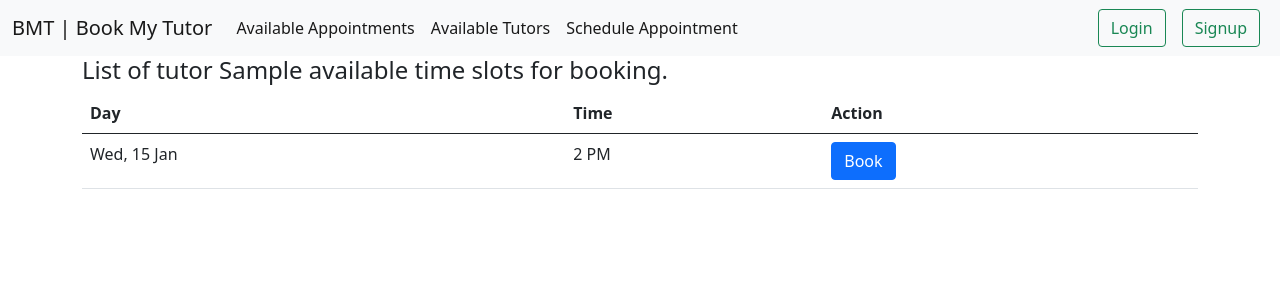
After one commit to ArtusU/BookMyTutor, a Django app: page /booking/tutor/1/ in a window 1280 px wide. The commit adds this page. Shown: the top 300 px of the page. Run offline with Django 4.2, Linux system fonts and the light colour scheme; tables that the repository leaves empty hold one stand-in row (values such as "Sample post").

Commit message:
tutor appointments

```diff
--- a/apps/booking/models.py
+++ b/apps/booking/models.py
@@ -1,4 +1,5 @@
 from django.db import models
+from django.urls import reverse
 #from django.contrib.auth.models import User
 
 from apps.userprofile.models import CustomUser
@@ -27,5 +28,13 @@ class Appointment(models.Model):
     student = models.ForeignKey(CustomUser, related_name='student_appointments', on_delete=models.CASCADE, null=True, blank=True)
     booked = models.BooleanField(default=False)
 
+    @property
+    def get_weekday(self):
+        return self.day.strftime("%A")
+
     def __str__(self):
         return f"{self.tutor} | day: {self.day} | time: {self.time}"
+
+    def get_absolute_url(self):
+        # returns a complete url string and let view handle the redirect
+        return reverse("session-detail", kwargs={"pk": self.pk})
--- a/apps/booking/urls.py
+++ b/apps/booking/urls.py
@@ -1,9 +1,10 @@
 from django.urls import path
 
-from .views import aval_slots
+from .views import aval_slots, tutor
 
 app_name = 'booking'
 
 urlpatterns = [
     path("", aval_slots, name="aval_slots"),
+    path("tutor/<int:id>/", tutor, name="tutor"),
 ]
--- a/apps/booking/views.py
+++ b/apps/booking/views.py
@@ -1,9 +1,21 @@
-from django.shortcuts import render
+from django.shortcuts import get_object_or_404, render
 
 from .models import Appointment
+from apps.userprofile.models import CustomUser
 
 
 def aval_slots(request):
     slots = Appointment.objects.all()
     context = {"slots": slots}
     return render(request, "booking/slots.html", context)
+
+
+def tutor(request, id):
+    user = get_object_or_404(CustomUser, id=id)
+    slots = Appointment.objects.filter(tutor=user).order_by("day")
+    context = {"user": user, "slots": slots}
+    return render(request, "booking/tutor.html", context)
+
+
+def make_appointment():
+    pass
--- a/apps/templates/base.html
+++ b/apps/templates/base.html
@@ -14,14 +14,14 @@
     <header class="site-header">
       <nav class="navbar navbar-expand-lg navbar-light bg-light">
         <div class="container-fluid">
-          <a class="navbar-brand" href="#">BMT | Book My Tutor</a>
+          <a class="navbar-brand" href="{% url 'about' %}">BMT | Book My Tutor</a>
           <button class="navbar-toggler" type="button" data-bs-toggle="collapse" data-bs-target="#navbarSupportedContent" aria-controls="navbarSupportedContent" aria-expanded="false" aria-label="Toggle navigation">
             <span class="navbar-toggler-icon"></span>
           </button>
           <div class="collapse navbar-collapse" id="navbarSupportedContent">
             <ul class="navbar-nav me-auto mb-2 mb-lg-0">
               <li class="nav-item">
-                <a class="nav-link active" aria-current="page" href="#">Available Appointments</a>
+                <a class="nav-link active" aria-current="page" href="{% url 'booking:aval_slots' %}">Available Appointments</a>
               </li>
               <li class="nav-item">
                 <a class="nav-link active" aria-current="page" href="#">Available Tutors</a>
@@ -49,8 +49,8 @@
     {% endif %}
 
     <div class="container m-20">
-        {% block content %}
-        {% endblock content %}
+    {% block content %}
+    {% endblock content %}
     </div>
 
     <!-- Optional JavaScript; choose one of the two! -->
--- /dev/null
+++ b/apps/templates/booking/tutor.html
@@ -0,0 +1,29 @@
+{% extends "base.html" %}
+{% block content %}
+
+
+<h4>List of tutor {{user|title}} available time slots for booking.</h4>
+
+{% if slots %}
+<table class="table">
+    <thead>
+        <tr>
+            <th scope="col">Day</th>
+            <th scope="col">Time</th>
+            <th scope="col">Action</th>
+        </tr>
+    </thead>
+    {% for slot in slots %}
+    <tbody>
+      <tr>
+        <td>{{slot.day|date:"D, d M"}}</td>
+        <td>{{slot.time}}</td>
+        <td><a class="btn btn-primary" href="#" role="button">Book</a></td>
+      </tr>
+    </tbody>
+    {% endfor %}
+</table>
+    {% else %}
+    <p>No available appointments. Sorry!</p>
+    {% endif %}
+{% endblock content %}
```
Also changed, not shown: apps/templates/booking/slots.html (+30 -2 lines), apps/userprofile/views.py (+21 -0 lines).
